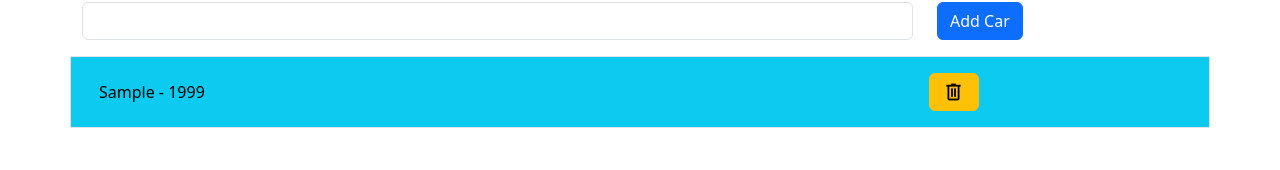
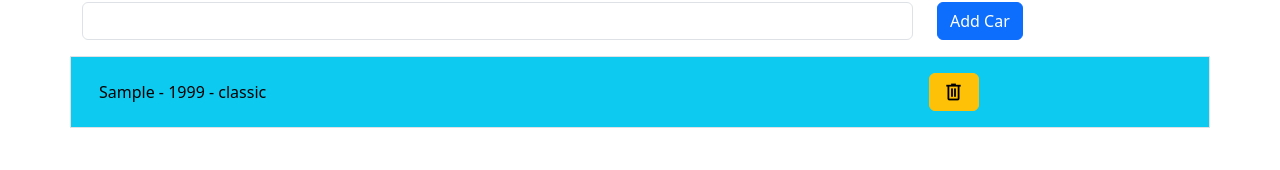
Before and after one commit to lostmart/angular15-test, an Angular app: page / in a window 1280 px wide. Both pictures are taken after typing "Sample" into the empty fields and a click on the button "Add Car". Shown: the part 110-280 px from the top of the page. Built offline with nearby package versions, Linux system fonts and the light colour scheme.

Commit message:
new services and commits

```diff
--- a/src/app/components/car-item/car-item.component.html
+++ b/src/app/components/car-item/car-item.component.html
@@ -6,7 +6,7 @@
     'text-bg-info': car.type === 'classic'
   }"
 >
-  <div class="col-9">{{ car.carName }} - {{ car.year }}</div>
+  <div class="col-9">{{ car.carName }} - {{ car.year }} - {{ car.type }}</div>
   <div class="col-3">
     <button (click)="onCarDelete()" class="btn btn-warning d-flex">
       <span class="material-symbols-outlined"> delete </span>
```
